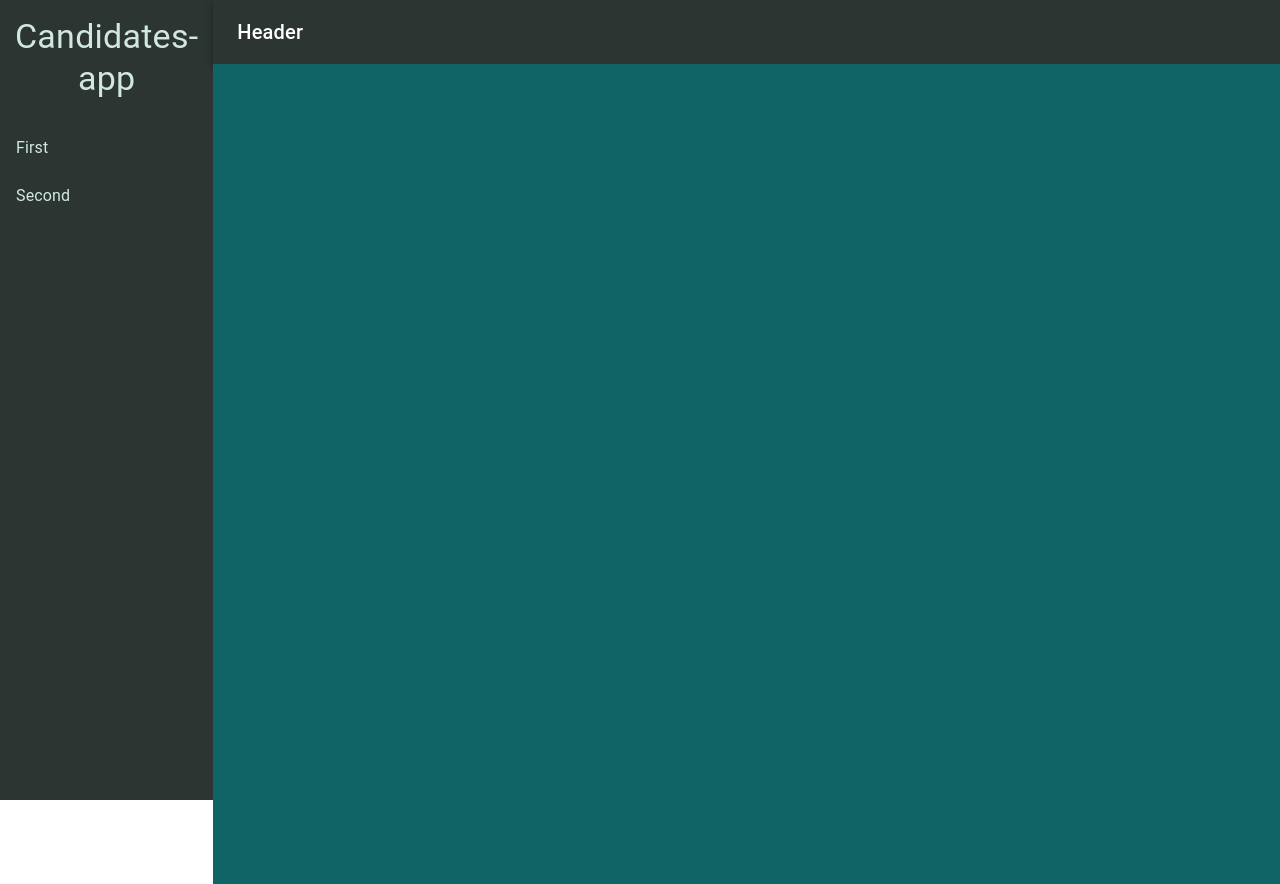
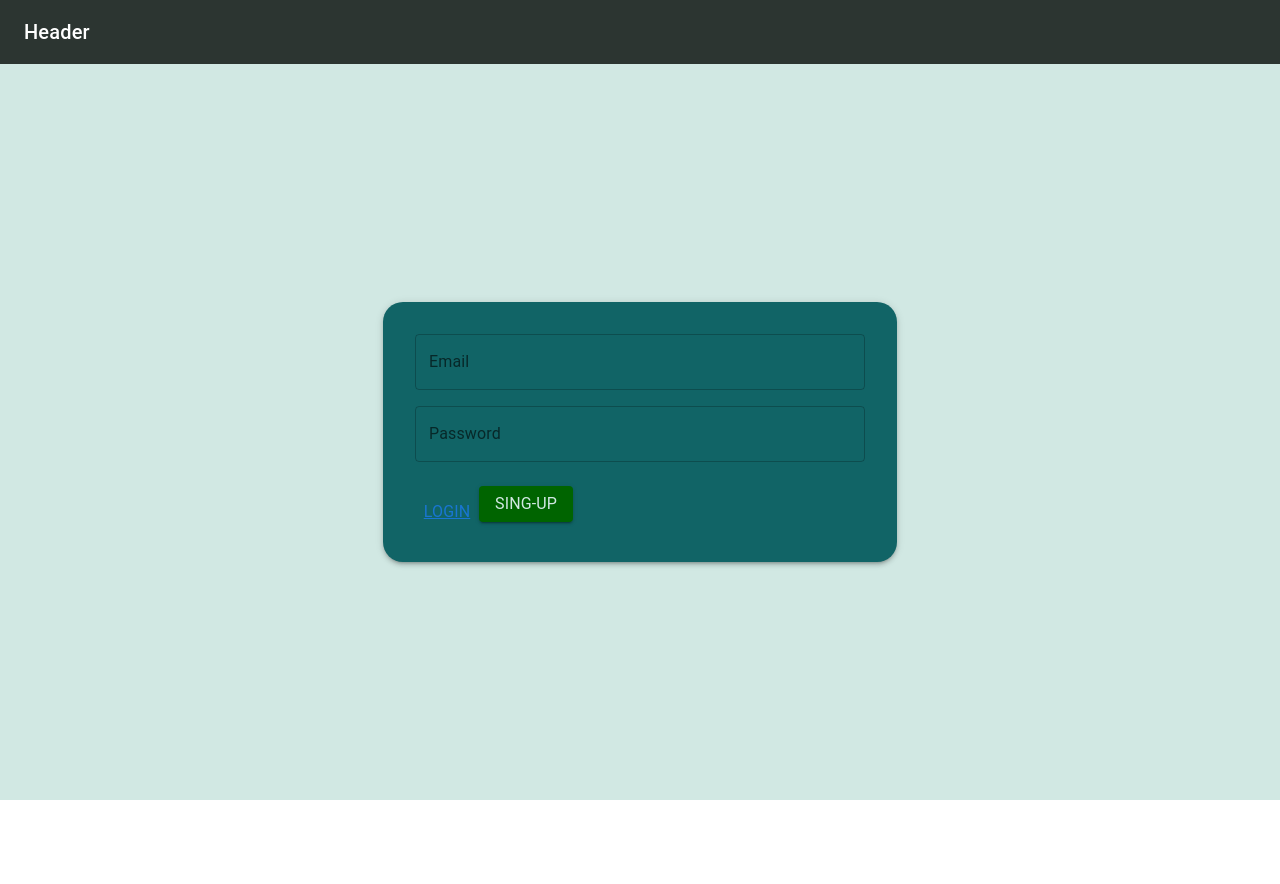
Before and after one commit to equ1rix/Candidate-app, a React (Create React App) app: page /auth in a window 1280 px wide. After the commit the page ends 800 px from the top, so only its background shows below. Built offline with nearby package versions, Linux system fonts and the light colour scheme; no server answers.

Commit message:
task(src): sign-up page

```diff
--- a/package.json
+++ b/package.json
@@ -14,11 +14,13 @@
     "@types/node": "^16.18.96",
     "@types/react": "^18.2.75",
     "@types/react-dom": "^18.2.24",
+    "@types/react-router-dom": "^5.3.3",
     "eslint": "^9.0.0",
     "firebase": "^10.11.0",
     "prettier": "^3.2.5",
     "react": "^18.2.0",
     "react-dom": "^18.2.0",
+    "react-router-dom": "^6.23.0",
     "react-scripts": "5.0.1",
     "typescript": "^4.9.5",
     "web-vitals": "^2.1.4"
--- a/src/components/Header/index.tsx
+++ b/src/components/Header/index.tsx
@@ -1,13 +1,34 @@
-import { AppBar, Toolbar, Typography } from '@mui/material';
+import { AppBar, Button, Toolbar, Typography } from '@mui/material';
 
-const Header = () => (
+import { useUserAuth } from 'context/UserAuthContext';
+
+type HeaderProps = {
+  isAuthenticated?: boolean;
+};
+
+const Header = ({ isAuthenticated = false }: HeaderProps) => {
+  const { logOut } = useUserAuth();
+  const handleLogOut = async () => {
+    try {
+      await logOut();
+    } catch (error) {
+      console.log((error as Error).message);
+    }
+  };
+  return (
     <AppBar position="static" sx={{ bgcolor: '#2C3531' }}>
       <Toolbar>
         <Typography variant="h6" component="div">
           Header
         </Typography>
+        {isAuthenticated && (
+          <Button color="inherit" onClick={handleLogOut}>
+            Logout
+          </Button>
+        )}
       </Toolbar>
     </AppBar>
   );
+};
 
 export default Header;
--- /dev/null
+++ b/src/components/Label/index.tsx
@@ -0,0 +1,15 @@
+import React from 'react';
+
+import { Typography } from '@mui/material';
+
+type LabelProps = {
+  label: string;
+};
+
+const Label = ({ label = '' }: LabelProps) => (
+  <Typography sx={{ color: '#D1E8E2' }} variant="body1" component="label">
+    {label}
+  </Typography>
+);
+
+export default Label;
--- /dev/null
+++ b/src/context/UserAuthContext.tsx
@@ -0,0 +1,80 @@
+import {
+  createContext,
+  ReactNode,
+  useContext,
+  useEffect,
+  useState
+} from 'react';
+import {
+  createUserWithEmailAndPassword,
+  onAuthStateChanged,
+  signInWithEmailAndPassword,
+  signOut
+} from 'firebase/auth';
+
+import { auth } from 'index';
+
+type UserAuthContextType = {
+  user: string;
+  signUp: (email: string, password: string) => void;
+  logIn: (email: string, password: string) => void;
+  logOut: () => void;
+};
+
+export const userAuthContext = createContext<UserAuthContextType | undefined>(
+  undefined
+);
+
+export const UserAuthContextProvider = ({
+  children
+}: {
+  children: ReactNode;
+}) => {
+  const [user, setUser] = useState<string>('');
+
+  const signUp = (email: string, password: string) => {
+    return createUserWithEmailAndPassword(auth, email, password);
+  };
+
+  const logIn = (email: string, password: string) => {
+    return signInWithEmailAndPassword(auth, email, password);
+  };
+
+  const logOut = () => {
+    return signOut(auth);
+  };
+
+  useEffect(() => {
+    const unsubscribe = onAuthStateChanged(auth, (currentUser) => {
+      if (currentUser) {
+        setUser(currentUser.uid);
+      } else {
+        setUser('');
+      }
+    });
+    return () => unsubscribe();
+  }, []);
+
+  const contextValue: UserAuthContextType = {
+    user,
+    signUp,
+    logIn,
+    logOut
+  };
+
+  return (
+    <userAuthContext.Provider value={contextValue}>
+      {children}
+    </userAuthContext.Provider>
+  );
+};
+
+export const useUserAuth = () => {
+  const context = useContext(userAuthContext);
+  if (context === undefined) {
+    throw new Error(
+      'useUserAuth must be used within a UserAuthContextProvider'
+    );
+  }
+  return context;
+};
--- /dev/null
+++ b/src/helpers/ProtectedRoute/index.tsx
@@ -0,0 +1,14 @@
+import { ReactNode } from 'react';
+import { Navigate } from 'react-router-dom';
+
+import { useUserAuth } from 'context/UserAuthContext';
+
+const ProtectedRoute = ({ children }: { children: ReactNode }) => {
+  const { user } = useUserAuth();
+  if (!user) {
+    return <Navigate to="/auth" />;
+  }
+  return <>{children}</>;
+};
+
+export default ProtectedRoute;
--- /dev/null
+++ b/src/helpers/index.tsx
@@ -0,0 +1 @@
+export const mock = () => {};
--- a/src/index.tsx
+++ b/src/index.tsx
@@ -1,10 +1,15 @@
 import React from 'react';
 import ReactDOM from 'react-dom/client';
 import { initializeApp } from 'firebase/app';
-import { getAnalytics } from 'firebase/analytics';
+import { getAuth } from 'firebase/auth';
+import { BrowserRouter, Navigate, Route, Routes } from 'react-router-dom';
 
 import './index.css';
+import { UserAuthContextProvider } from 'context/UserAuthContext';
+import ProtectedRoute from 'helpers/ProtectedRoute';
 
+import _Homepage from 'pages/Homepage';
+import Authpage from 'pages/Authpage';
 import Homepage from 'pages/Homepage';
 
 const firebaseConfig = {
@@ -19,14 +24,29 @@ const firebaseConfig = {
   measurementId: 'G-2E9XY1KHH7'
 };
 
-const app = initializeApp(firebaseConfig);
-const _analytics = getAnalytics(app);
+export const app = initializeApp(firebaseConfig);
+export const auth = getAuth(app);
 
 const root = ReactDOM.createRoot(
   document.getElementById('root') as HTMLElement
 );
 root.render(
   <React.StrictMode>
-    <Homepage />
+    <UserAuthContextProvider>
+      <BrowserRouter>
+        <Routes>
+          <Route path="/" element={<Navigate to="/auth" />} />
+          <Route path="/auth" element={<Authpage />} />
+          <Route
+            path="/homepage"
+            element={
+              <ProtectedRoute>
+                <Homepage />
+              </ProtectedRoute>
+            }
+          />
+        </Routes>
+      </BrowserRouter>
+    </UserAuthContextProvider>
   </React.StrictMode>
 );
--- /dev/null
+++ b/src/pages/Authpage/index.tsx
@@ -0,0 +1,123 @@
+import React, { useContext, useState } from 'react';
+import {
+  Box,
+  Button,
+  FormControl,
+  Grid,
+  TextField,
+  Typography
+} from '@mui/material';
+import { useNavigate } from 'react-router-dom';
+
+import { userAuthContext } from 'context/UserAuthContext';
+import Header from 'components/Header';
+import Label from 'components/Label';
+
+const Authpage = () => {
+  const [email, setEmail] = useState<string>('');
+  const [password, setPassword] = useState<string>('');
+  const [isSignUp, setIsSignUp] = useState<boolean>(true);
+  const navigate = useNavigate();
+  const { signUp, logIn } = useContext(userAuthContext)!;
+
+  const handleEmailChange = (e: React.ChangeEvent<HTMLInputElement>) => {
+    setEmail(e.target.value);
+  };
+
+  const handlePasswordChange = (e: React.ChangeEvent<HTMLInputElement>) => {
+    setPassword(e.target.value);
+  };
+
+  const handleSubmit = async (e: React.FormEvent<HTMLFormElement>) => {
+    e.preventDefault();
+
+    if (isSignUp) {
+      try {
+        await signUp!(email, password);
+        navigate('/homepage');
+      } catch (err) {
+        console.log((err as Error).message);
+      }
+    } else {
+      try {
+        await logIn!(email, password);
+        navigate('/homepage');
+      } catch (err) {
+        console.log((err as Error).message);
+      }
+    }
+  };
+
+  const toggleAuthenticationMode = () => {
+    setIsSignUp((prevMode) => !prevMode);
+  };
+
+  return (
+    <Box height="100vh" overflow="auto" display="flex" flexDirection="column">
+      <Header />
+      <Grid
+        container
+        bgcolor="#d1e8e3"
+        justifyContent="center"
+        alignItems="center"
+        flexGrow={1}
+      >
+        <form onSubmit={handleSubmit}>
+          <Box
+            width={450}
+            borderRadius="20px"
+            bgcolor="#116466"
+            p={4}
+            boxShadow={3}
+          >
+            <Grid container direction="column" spacing={2}>
+              <Grid item xs={12}>
+                <FormControl fullWidth>
+                  <TextField
+                    label="Email"
+                    variant="outlined"
+                    name="email"
+                    type="email"
+                    value={email}
+                    onChange={handleEmailChange}
+                  />
+                </FormControl>
+              </Grid>
+              <Grid item xs={12} md={4}>
+                <FormControl fullWidth>
+                  <TextField
+                    label="Password"
+                    variant="outlined"
+                    name="password"
+                    type="password"
+                    value={password}
+                    onChange={handlePasswordChange}
+                  />
+                </FormControl>
+              </Grid>
+              <Grid item>
+                <Button onClick={toggleAuthenticationMode} sx={{ mt: 2 }}>
+                  <Typography
+                    variant="body1"
+                    sx={{ textDecoration: 'underline' }}
+                  >
+                    {isSignUp ? 'LogIn' : 'Sing-Up'}
+                  </Typography>
+                </Button>
+                <Button
+                  type="submit"
+                  variant="contained"
+                  sx={{ backgroundColor: 'darkgreen' }}
+                >
+                  <Label label={isSignUp ? 'Sing-Up' : 'LogIn'} />
+                </Button>
+              </Grid>
+            </Grid>
+          </Box>
+        </form>
+      </Grid>
+    </Box>
+  );
+};
+
+export default Authpage;
--- a/src/pages/Homepage/index.tsx
+++ b/src/pages/Homepage/index.tsx
@@ -12,7 +12,7 @@ const Homepage = () => {
           <Sidebar />
         </Grid>
         <Grid item xs={9} sm={10}>
-          <Header />
+          <Header isAuthenticated={true} />
           <Candidates />
         </Grid>
       </Grid>
--- a/tsconfig.json
+++ b/tsconfig.json
@@ -2,8 +2,8 @@
   "compilerOptions": {
     "baseUrl": "src",
     "paths": {
-      "/components": ["./components/*", "./components"],
-      "/pages": ["pages/*"]
+      "components": ["./components/*"],
+      "pages": ["pages/*"]
     },
     "target": "es5",
     "lib": ["dom", "dom.iterable", "esnext"],
```
Also changed, not shown: 1 other file (tests, documents, lock files or other folders). Lines whose indentation alone changed are shown as unchanged.
